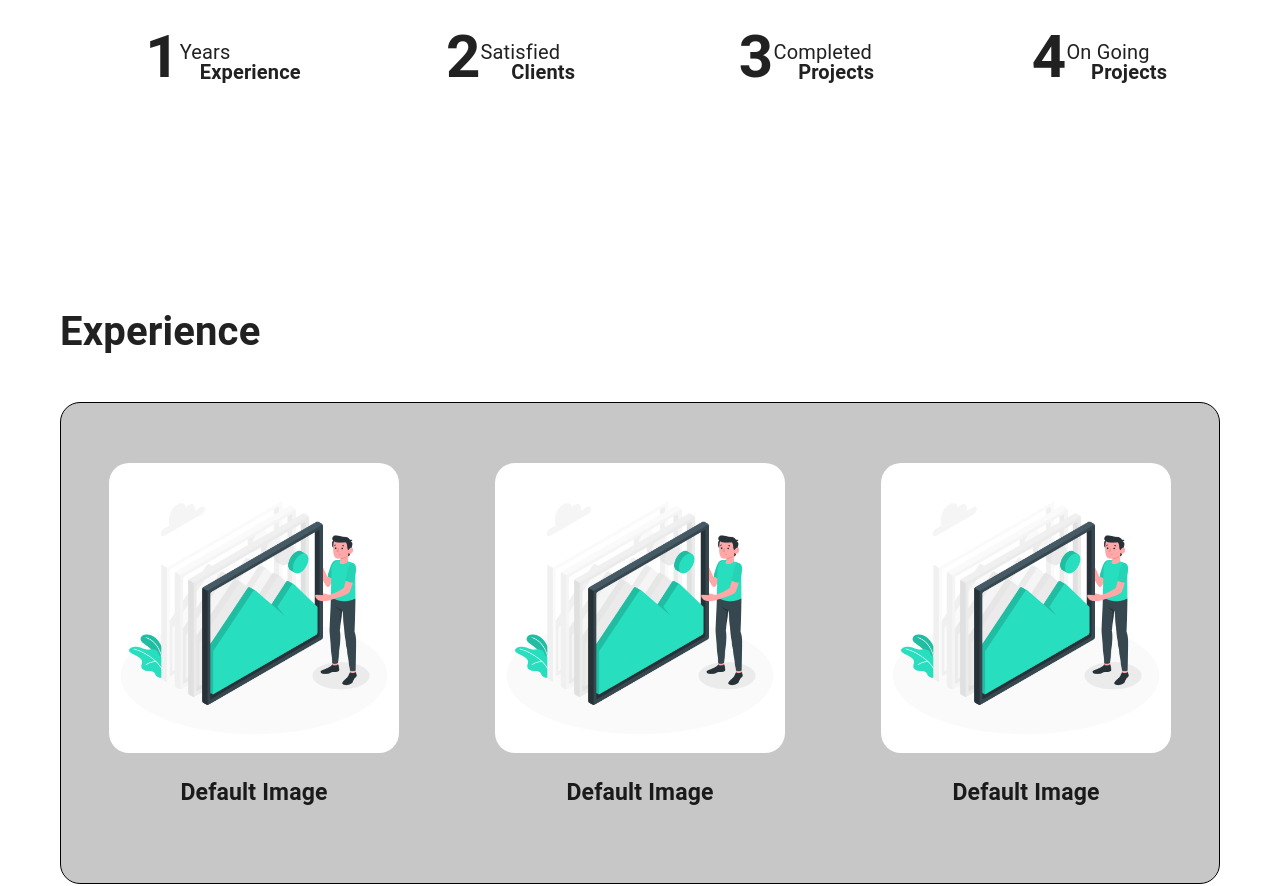
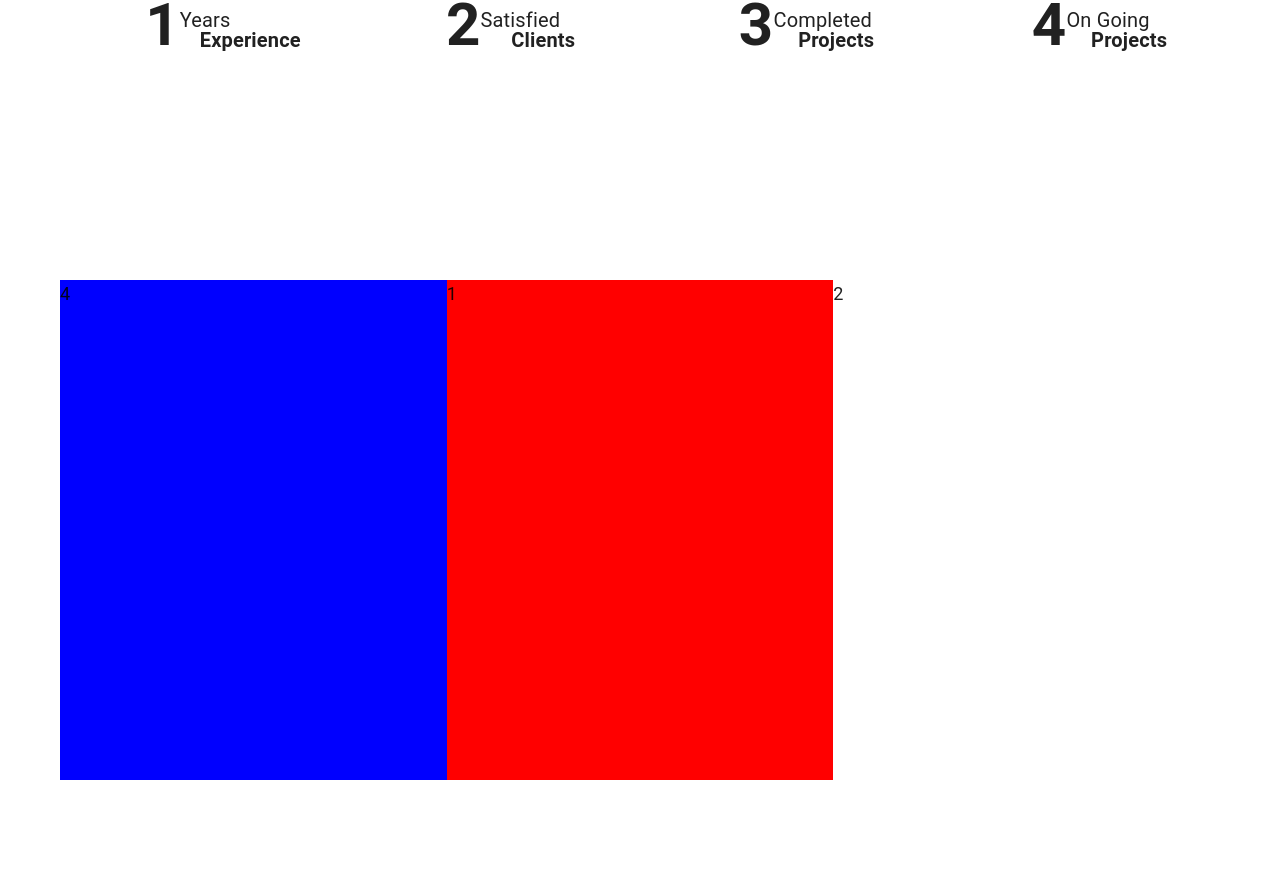
Before and after one commit to SalvianAF/template1-porto, a Next.js app: page / in a window 1280 px wide. Shown: the part 564-1450 px from the top of the page. Built offline with nearby package versions, Linux system fonts and the light colour scheme.

Commit message:
implement carousel

```diff
--- /dev/null
+++ b/components/carousel.js
@@ -0,0 +1,150 @@
+import { useEffect, useState, useRef } from 'react';
+import styles from './carousel.module.css';
+import { Slide, Box } from '@mui/material';
+
+let index = 0
+export default function Carousel(props) {
+    const [contents, setContents] = useState([{id:1,color:"red"},{id:2,color:"white"},{id:3,color:"yellow"},{id:4,color:"blue"}])
+    // const [index, setIndex] = useState(0)
+    const [direction, setDirection] = useState("")
+    const [leftSlide, setLeftSlide] = useState({})
+    const [middleSlide, setMiddleSlide] = useState({})
+    const [rightSlide, setRightSlide] = useState({})
+    const [check, setCheck] = useState(true)
+    const [inOutDirection, setInOutDirection] = useState("") //for sliding in and out direction
+    // const [interval, setInterval] = useState(9000)
+    const containerLeftRef = useRef(null);
+    const containerRightRef = useRef(null);
+    const containerMiddleRef = useRef(null);
+
+    useEffect(() => {
+        setLeftSlide(contents[contents.length-1])
+        setMiddleSlide(contents[index])
+        setRightSlide(contents[index+1])
+        // index++
+        // setInterval(() => {
+        //     setDirection('right')
+        //   }, 10000);
+    },[])
+
+    useEffect(() => {
+        if (direction == 'right'){
+            setInOutDirection('right')
+            setCheck(false)
+            setTimeout(() => {
+                changeSlide()
+            }, 600);
+        }else if (direction == 'left'){
+            setInOutDirection('left')
+            setCheck(false)
+            setTimeout(() => {
+                changeSlide()
+            }, 600);
+        }
+    },[direction])
+
+    const changeSlide = () => {
+        if (direction == "right") {
+            setInOutDirection('left')
+            setLeftSlide(middleSlide)
+            setMiddleSlide(rightSlide)
+            if (index === contents.length-1){
+                index = 0
+                setRightSlide(contents[index+1])
+            }else if (index === contents.length-2){
+                index ++
+                setRightSlide(contents[0])
+            }else{
+                index++
+                setRightSlide(contents[index+1])
+            }
+            console.log(index)
+            // setRightSlide(contents[index+1])
+
+            // index++
+            // console.log(index)
+            // if(index == contents.length-1){
+            //     setRightSlide(contents[0])
+            //     index = -1
+            // }else{
+            //     setRightSlide(contents[index+1])
+            // }
+
+        }else if (direction == "left") {
+            setInOutDirection('right')
+            setRightSlide(middleSlide)
+            setMiddleSlide(leftSlide)
+            if (index === 0){
+                index = contents.length-1
+                setLeftSlide(contents[index-1])
+            }else if (index === 1){
+                index--
+                setLeftSlide(contents[contents.length-1])
+            }
+            else {
+                index--
+                setLeftSlide(contents[index-1])
+            }
+            // index--
+            // console.log(index)
+            // if(index == -1){
+            //     setLeftSlide(contents[contents.length-2])
+            //     index = contents.length -1
+            // }else if (index == 0){
+            //     setLeftSlide(contents[contents.length-1])
+            // }else{
+            //     setLeftSlide(contents[index-1])
+            // }
+
+            // console.log(index)
+            // if (index-1 == 1){
+            //     setLeftSlide(contents[contents.length-1])
+            //     setIndex(1)
+            // }else{
+            //     setLeftSlide(contents[index+1])
+            //     if (index < 0){
+            //         setIndex(2)
+            //     }else{
+            //         setIndex(index-1)
+            //     }
+            // }
+        }
+        setCheck(true)
+        setDirection("")
+    }
+
+    return (
+        <div className={styles.carousel}>
+            <div className={styles.slides}>
+                <Box sx={{width:'100%', height: 500, overflow: 'hidden' }} ref={containerLeftRef}>
+                    <Slide direction={inOutDirection} in={check} mountOnEnter unmountOnExit container={containerLeftRef.current} timeout={500}>
+                        <div className={styles["slide-left"]} onClick={()=> setDirection("left")} style={{backgroundColor:leftSlide.color}}>
+                            {leftSlide.id}
+                        </div>
+                    </Slide>
+                </Box>
+                <Box sx={{width:'100%', height: 500, overflow: 'hidden' }} ref={containerMiddleRef}>
+                    <Slide direction={inOutDirection} in={check} mountOnEnter unmountOnExit container={containerMiddleRef.current} timeout={500}>
+                        <div className={styles["slide-middle"]}  style={{backgroundColor:middleSlide.color}}>
+                            {middleSlide.id}
+                        </div>
+                    </Slide>
+                </Box>
+                {/* <Box sx={{width:'100%', height: 500, overflow: 'hidden' }} ref={containerRef}>
+                    <Slide direction={inOutDirection} in={check} mountOnEnter unmountOnExit container={containerRef.current} timeout={400}>
+                        <div className={styles["slide-right"]} onClick={()=> setDirection("right")} style={{backgroundColor:rightSlide.color}}>
+                                {rightSlide.id}
+                        </div>
+                    </Slide>
+                </Box> */}
+                 <Box sx={{width:'100%', height: 500, overflow: 'hidden' }} ref={containerRightRef}>
+                    <Slide direction={inOutDirection} in={check} mountOnEnter unmountOnExit container={containerRightRef.current} timeout={500}>
+                        <div className={styles["slide-left"]} onClick={()=> setDirection("right")} style={{backgroundColor:rightSlide.color}}>
+                            {rightSlide.id}
+                        </div>
+                    </Slide>
+                </Box>
+            </div>
+        </div>
+    );
+  }
--- /dev/null
+++ b/components/carousel.module.css
@@ -0,0 +1,32 @@
+.carousel{
+    width: 100%;
+    background-color: bisque;
+    height: 500px;
+    position: static;
+    /* display: flex;
+    flex-direction: row;
+    justify-content: space-between; */
+}
+.slide-left{
+    width: 100%;
+    height: 500px;
+    background-color: aqua;
+}
+.slide-middle{
+    width: 100%;
+    height: 500px;
+    background-color: aqua;
+}
+.slide-right{
+    width: 100%;
+    height: 500px;
+    background-color: aqua;
+}
+.slides{
+    width: 100%;
+    display: flex;
+    flex-direction: row;
+    justify-content: space-between;
+    /* overflow: 'hidden';
+    position: relative; */
+}
--- a/pages/index.js
+++ b/pages/index.js
@@ -3,6 +3,7 @@ import styles from '../styles/Home.module.css';
 import Layout from '../components/layout';
 import Navbar from '../components/navbar';
 import Image from 'next/image';
+import Carousel from '../components/carousel';
 
 export default function Home() {
   return (
@@ -53,9 +54,11 @@ export default function Home() {
             </div>
 
           </div>
+
           <div className={styles.portofolio}>
+            <Carousel/>
+          </div>
 
-          </div>
           <div className={styles.experience}>
             <h3>Experience</h3>
             <div className={styles['exp-items']}>
--- a/styles/Home.module.css
+++ b/styles/Home.module.css
@@ -18,7 +18,7 @@
 }
 .profile-img{
   border-radius: 100%;
-  max-width: 65%;
+  max-width: 60%;
   height: auto;
   padding: 10px;
 }
@@ -39,7 +39,7 @@
   display: flex;
   flex-direction: row;
   flex-wrap: wrap;
-  padding: 50px 0 60px 0;
+  padding: 50px 0 70px 0;
   justify-content: space-evenly;
 }
 .section2-item{
@@ -64,6 +64,17 @@
 .section2-item p b{
   /* background-color: #0070f3; */
   margin-left: 20px;
+}
+
+/* Portofolio */
+.portofolio{
+  width: 100%;
+  height: 800px;
+  background-color: white;
+  margin-top: 80px;
+  padding: 60px;
+  justify-content: center;
+  display: flex;
 }
 
 /* EXPERIENCE */
```
